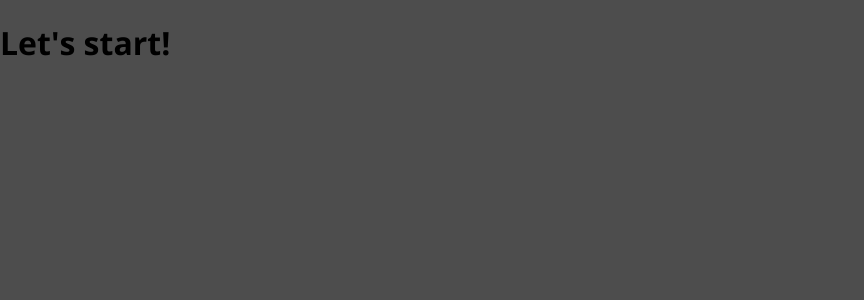
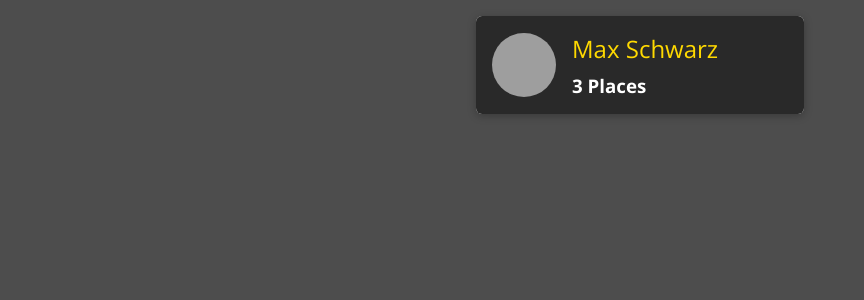
Before and after one commit to bashiroglu/learning-react-locationsapp-1, a React (Create React App) app: page / in a window 1280 px wide. Shown: the top 300 px of the page, without its empty margins (0-864 px from the left). Built offline with nearby package versions, Linux system fonts and the light colour scheme; grey boxes are pictures that could not be loaded.

Commit message:
added funct of displaying card in main page by adding many comps

```diff
--- a/package.json
+++ b/package.json
@@ -27,5 +27,8 @@
       "last 1 firefox version",
       "last 1 safari version"
     ]
+  },
+  "devDependencies": {
+    "react-router-dom": "^5.1.2"
   }
 }
--- a/src/App.js
+++ b/src/App.js
@@ -1,7 +1,28 @@
 import React from 'react';
+import {
+  BrowserRouter as Router,
+  Route,
+  Redirect,
+  Switch
+} from 'react-router-dom';
 
-function App() {
-  return <h1>Let's start!</h1>;
-}
+import Users from './user/pages/UsersPage';
+import NewPlace from './places/pages/NewPlace';
+
+const App = () => {
+  return (
+    <Router>
+      <Switch>
+        <Route path="/" exact>
+          <Users />
+        </Route>
+        <Route path="/places/new" exact>
+          <NewPlace />
+        </Route>
+        <Redirect to="/" />
+      </Switch>
+    </Router>
+  );
+};
 
 export default App;
--- /dev/null
+++ b/src/places/pages/NewPlace.jsx
@@ -0,0 +1,7 @@
+import React from 'react';
+
+const NewPlace = () => {
+  return <h2>NewPlace Works!</h2>
+};
+
+export default NewPlace;
--- /dev/null
+++ b/src/shared/components/elements/Avatar/Avatar.css
@@ -0,0 +1,15 @@
+.avatar {
+  width: 100%;
+  height: 100%;
+  display: flex;
+  justify-content: center;
+  align-items: center;
+}
+
+.avatar img {
+  display: block;
+  border-radius: 50%;
+  width: 100%;
+  height: 100%;
+  object-fit: cover;
+}
--- /dev/null
+++ b/src/shared/components/elements/Avatar/Avatar.jsx
@@ -0,0 +1,17 @@
+import React from 'react';
+
+import './Avatar.css';
+
+const Avatar = props => {
+  return (
+    <div className={`avatar ${props.className}`} style={props.style}>
+      <img
+        src={props.image}
+        alt={props.alt}
+        style={{ width: props.width, height: props.width }}
+      />
+    </div>
+  );
+};
+
+export default Avatar;
--- /dev/null
+++ b/src/shared/components/elements/Card/Card.css
@@ -0,0 +1,8 @@
+.card {
+  margin: 0;
+  box-shadow: 0 2px 8px rgba(0, 0, 0, 0.26);
+  border-radius: 6px;
+  padding: 1rem;
+  overflow: hidden;
+  background: white;
+}
--- /dev/null
+++ b/src/shared/components/elements/Card/Card.jsx
@@ -0,0 +1,13 @@
+import React from 'react';
+
+import './Card.css';
+
+const Card = props => {
+  return (
+    <div className={`card ${props.className}`} style={props.style}>
+      {props.children}
+    </div>
+  );
+};
+
+export default Card;
--- /dev/null
+++ b/src/user/components/useritem/UserItem.css
@@ -0,0 +1,49 @@
+.user-item {
+  margin: 1rem;
+  width: calc(45% - 2rem);
+  min-width: 17.5rem;
+}
+
+.user-item a {
+  display: flex;
+  align-items: center;
+  width: 100%;
+  height: 100%;
+  text-decoration: none;
+  padding: 1rem;
+  color: white;
+  background: #292929;
+}
+
+.user-item a:hover,
+.user-item a:active {
+  background: #ffd900;
+}
+
+.user-item__content {
+  padding: 0;
+}
+
+.user-item__image {
+  width: 4rem;
+  height: 4rem;
+  margin-right: 1rem;
+}
+
+.user-item__info h2 {
+  font-size: 1.5rem;
+  margin: 0 0 0.5rem 0;
+  font-weight: normal;
+  color: #ffd900;
+}
+
+.user-item:hover h2,
+.user-item:active h2,
+.user-item:hover h3,
+.user-item:active h3 {
+  color: #292929;
+}
+
+.user-item__info h3 {
+  margin: 0;
+}
--- /dev/null
+++ b/src/user/components/useritem/UserItem.jsx
@@ -0,0 +1,37 @@
+import React from 'react';
+import { Link } from 'react-router-dom';
+
+import Avatar from '../../../shared/components/elements/Avatar/Avatar';
+import Card from '../../../shared/components/elements/Card/Card';
+import './UserItem.css';
+
+const UserItem = props => {
+  return (
+    <li className="user-item">
+      <Card className="user-item__content">
+        <Link to={`/${props.id}/places`}>
+          {/*  by Link we say that we some
+        click here take to that address but to wrapping many comps, we say when
+        someone click whole div */}
+          <div className="user-item__image">
+            <Avatar
+              image={props.image}
+              alt={
+                props.name
+              } /* these
+            avatar and card is componets for styling purposes */
+            />
+          </div>
+          <div className="user-item__info">
+            <h2>{props.name}</h2>
+            <h3>
+              {props.placeCount} {props.placeCount === 1 ? 'Place' : 'Places'}
+            </h3>
+          </div>
+        </Link>
+      </Card>
+    </li>
+  );
+};
+
+export default UserItem;
--- /dev/null
+++ b/src/user/components/userlist/UsersList.css
@@ -0,0 +1,10 @@
+.users-list {
+  list-style: none;
+  margin: 0 auto;
+  padding: 0;
+  width: 90%;
+  max-width: 50rem;
+  display: flex;
+  justify-content: center;
+  flex-wrap: wrap;
+}
--- /dev/null
+++ b/src/user/components/userlist/UsersList.jsx
@@ -0,0 +1,30 @@
+import React from 'react';
+
+import UserItem from '../useritem/UserItem';
+import './UsersList.css';
+
+const UsersList = props => {
+  if (props.items.length === 0) {
+    return (
+      <div className="center">
+        <h2>No users found.</h2>
+      </div>
+    );
+  }
+
+  return (
+    <ul className="users-list">
+      {props.items.map(user => (
+        <UserItem
+          key={user.id}
+          id={user.id}
+          image={user.image}
+          name={user.name}
+          placeCount={user.places}
+        />
+      ))}
+    </ul>
+  );
+};
+
+export default UsersList;
--- /dev/null
+++ b/src/user/pages/UsersPage.jsx
@@ -0,0 +1,19 @@
+import React from 'react';
+
+import UsersList from '../components/userlist/UsersList';
+
+const Users = () => {
+  const USERS = [
+    {
+      id: 'u1',
+      name: 'Max Schwarz',
+      image:
+        'https://images.pexels.com/photos/839011/pexels-photo-839011.jpeg?auto=compress&cs=tinysrgb&dpr=2&h=750&w=1260',
+      places: 3
+    }
+  ];
+
+  return <UsersList items={USERS} />;
+};
+
+export default Users;
```
Also changed, not shown: 1 other file (tests, documents, lock files or other folders).
